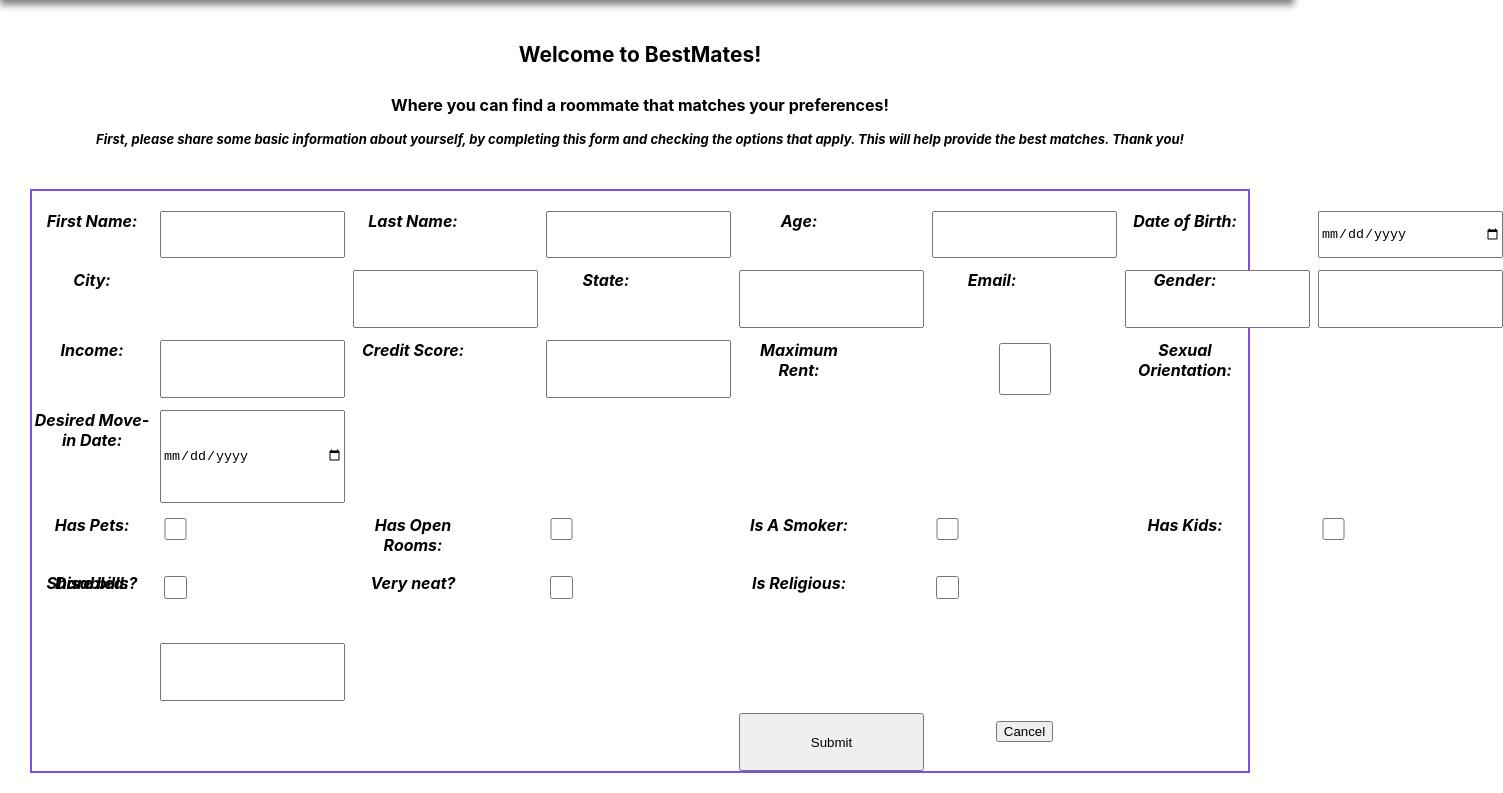
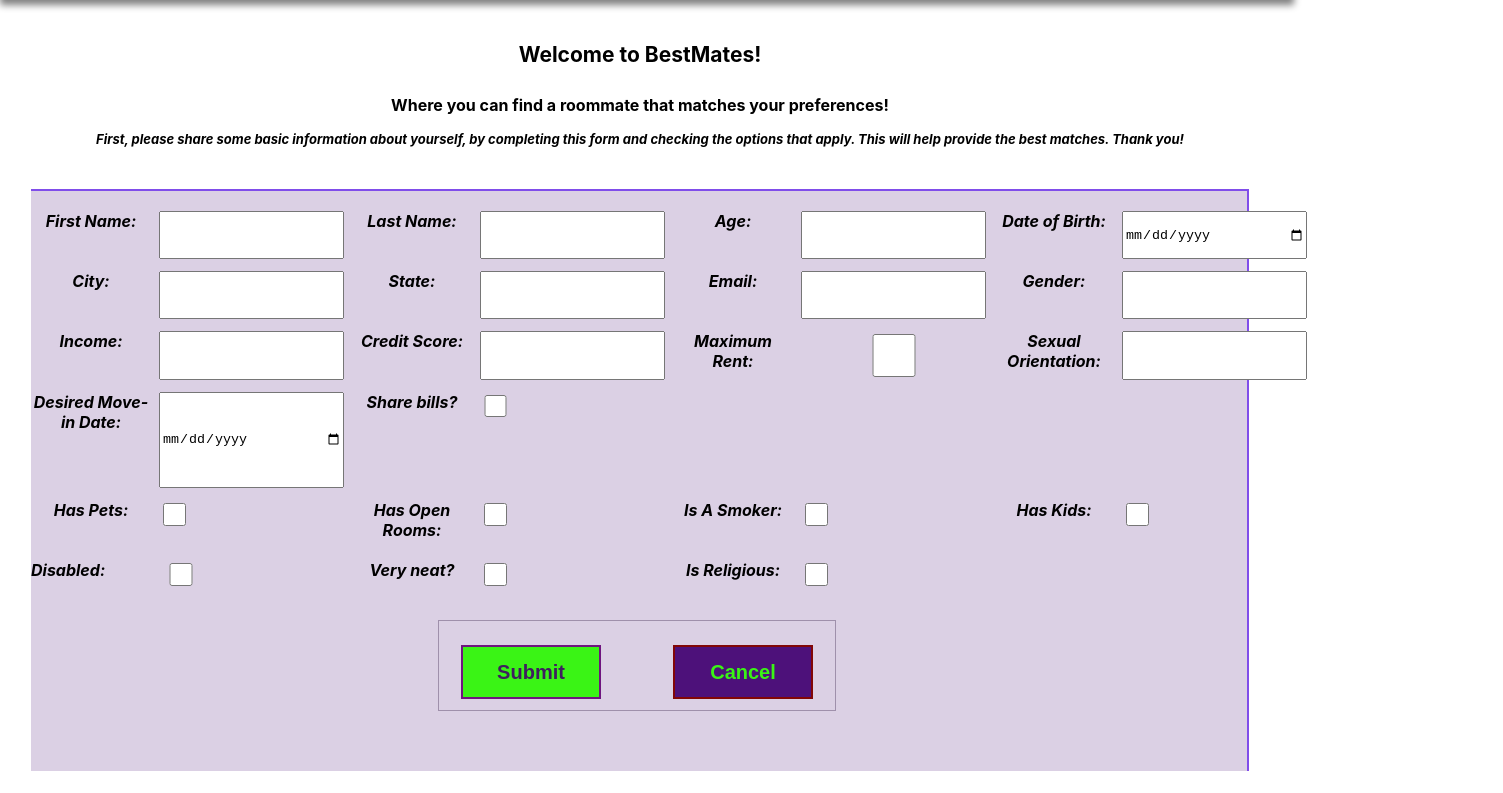
Before and after one commit to sreeves07/BestMates-Frontend, a React (Create React App) app: page /new in a window 1280 px wide. Shown: the part 129-922 px from the top of the page, 1503 px wide, since content can reach past the window. Built offline with nearby package versions, Linux system fonts and the light colour scheme; no server answers.

Commit message:
updated new form - improved alignment of ellements, added styling for buttons

```diff
--- a/src/Components/NewForm.js
+++ b/src/Components/NewForm.js
@@ -106,9 +106,6 @@ const addNewUser = (newUser) => {
       setNewUser({ ...newUser, Is_Religious: !newUser.Is_Religious });
     };
 
-
-
-
    function handleSubmit(event){
     event.preventDefault()
     //addNewUser(newUser)
@@ -134,8 +131,7 @@ const addNewUser = (newUser) => {
                 onChange={handleTextChange}
                 //value={input}
                 required
-                /><br/><br/>
-
+                />
           <label className='newFormLabel basicInfo2-lastName' htmlFor="lastName">Last Name: </label>
           <input
                 className='lastName'
@@ -144,8 +140,7 @@ const addNewUser = (newUser) => {
                 type="text"
                 onChange={handleTextChange}
                 //value={input}
-                /><br/><br/>
-
+                />
           <label className='newFormLabel basicInfo3-age' htmlFor="age">Age: </label>
           <input
                 className='age'
@@ -154,8 +149,7 @@ const addNewUser = (newUser) => {
                 type= "number"
                 onChange={handleTextChange}
                 //value={input}
-                /><br/><br/>
-
+                />
           <label className='newFormLabel basicInfo4-birthDate'  htmlFor="birthDate">Date of Birth: </label>
           <input
                 className='birthDate'
@@ -164,8 +158,7 @@ const addNewUser = (newUser) => {
                 type="date"
                 onChange={handleTextChange}
                 //value={input}
-                /><br/><br/>
-
+                />
 
            {/* ****** Grid Row 2 ***** */}
            {/* Basic Info Continued */}
@@ -178,7 +171,7 @@ const addNewUser = (newUser) => {
                 type= "text"
                 onChange={handleTextChange}
                // value={input}
-                /><br/><br/>
+                />
 
           <label className='newFormLabel basicInfo6-state'  htmlFor="state">State: </label>
           <input
@@ -188,9 +181,7 @@ const addNewUser = (newUser) => {
                 type="text"
                 onChange={handleTextChange}
                 //value={input}
-                /><br/><br/>
-
-
+                />
           <label className='newFormLabel basicInfo7-email' htmlFor="email">Email: </label>
           <input
                 className='email'
@@ -199,8 +190,7 @@ const addNewUser = (newUser) => {
                 type="text"
                 onChange={handleTextChange}
                 //value={input}
-                /><br/><br/>
-
+                />
           <label className='newFormLabel basicInfo8-gender'  htmlFor="gender">Gender: </label>
           <input
                 className='gender'
@@ -209,10 +199,7 @@ const addNewUser = (newUser) => {
                 type="text"
                 onChange={handleTextChange}
                 //value={input}
-                /><br/><br/>
-
-
-
+                />
 
           {/* ****** Grid Row 3 ***** */}
           {/* Attributes - text fields and dates */}
@@ -225,8 +212,7 @@ const addNewUser = (newUser) => {
                 type="text"
                 onChange={handleTextChange}
                 //value={input}
-                /><br/><br/>
-
+                />
           <label className='newFormLabel attribute2-creditScore'  htmlFor="creditScore">Credit Score: </label>
           <input
                 className='creditScore'
@@ -235,8 +221,7 @@ const addNewUser = (newUser) => {
                 type="text"
                 onChange={handleTextChange}
                 //value={input}
-                /><br/><br/>
-
+                />
           <label className='newFormLabel attribute3-maxRent'  htmlFor="maxRent">Maximum Rent: </label>
           <input
                 className='maxRent'
@@ -245,17 +230,16 @@ const addNewUser = (newUser) => {
                 type="checkbox"
                 onChange={handleTextChange}
                 //value={input}
-                /><br/><br/>
-
-         <label className='newFormLabel basicInfo9-sexOrient'  htmlFor="sexualOrientation">Sexual Orientation: </label>
+                />
+         <label className='newFormLabel basicInfo9-sexOrient'  htmlFor="sexOrient">Sexual Orientation: </label>
           <input
-                className='sexualOrientation'
-                id="sexualOrientation"
-                name="Sexual_Orientation"
+                className='sexOrient'
+                id="Sexual_Orientation"
+                name="sexOrient"
                 type="text"
                 onChange={handleTextChange}
                // value={input}
-                /><br/><br/>
+                />
 
          {/* ****** Grid Row 4 ***** */}
          {/* Attributes - Date field */}
@@ -268,8 +252,7 @@ const addNewUser = (newUser) => {
                 type="date"
                 onChange={handleTextChange}
                 //value={input}
-                /><br/><br/>
-
+                />
 
           {/* ****** Grid Row 5 ***** */}
           {/* Attributes - Checkboxes - Boolean Values */}
@@ -283,8 +266,7 @@ const addNewUser = (newUser) => {
                 onChange={ (event) => handleCheckboxChange1(event)}
                 //value={input}
                 checked={newUser.Is_Sharing_bills}
-                /><br/><br/>
-
+                />
           <label className='newFormLabel attribute6-hasOpenRooms'  htmlFor="hasOpenRooms">Has Open Rooms: </label>
           <input
                 className='hasOpenRooms'
@@ -295,7 +277,6 @@ const addNewUser = (newUser) => {
                 //value={input}
                 checked={newUser.Has_Open_Rooms}
                 /><br/><br/>
-
          <label className='newFormLabel attribute7-hasKids'  htmlFor="hasKids">Has Kids: </label>
           <input
                 className='hasKids'
@@ -305,9 +286,7 @@ const addNewUser = (newUser) => {
                 onChange={ (event) => handleCheckboxChange3(event)}
                 //value={input}
                 checked={newUser.Has_Kids}
-                /><br/><br/>
-
-
+                />
           <label className='newFormLabel attribute8-hasPets'  htmlFor="hasPets">Has Pets: </label>
           <input
                 className='hasPets'
@@ -316,9 +295,7 @@ const addNewUser = (newUser) => {
                 type="checkbox"
                 onChange={ (event) => handleCheckboxChange4(event)}
                 checked={newUser.Has_Pets}
-                /><br/><br/>
-
-
+                />
           <label className='newFormLabel attribute9-isSmoker'  htmlFor="isSmoker">Is A Smoker: </label>
           <input
                 className='isSmoker'
@@ -342,9 +319,7 @@ const addNewUser = (newUser) => {
                 onChange={ (event) => handleCheckboxChange6(event)}
                 //value={input}
                 checked={newUser.Is_Disabled}
-                /><br/><br/>
-
-
+                />
           <label  className='newFormLabel attribute11-isNeat' htmlFor="isNeat">Very neat? </label>
           <input
                 className='isNeat'
@@ -354,9 +329,7 @@ const addNewUser = (newUser) => {
                 onChange={ (event) => handleCheckboxChange7(event)}
                 //value={input}
                 checked={newUser.Is_Neat}
-                /><br/><br/>
-
-
+                />
           <label className='newFormLabel attribute12-isReligious'  htmlFor="isReligious">Is Religious: </label>
           <input
                 className='isReligious'
@@ -366,7 +339,21 @@ const addNewUser = (newUser) => {
                 onChange={ (event) => handleCheckboxChange8(event)}
                 //value={input}
                 checked={newUser.Is_Religious}
-                /><br/><br/>
+                />
+           <span className='newFormButtonsBox'>
+                <button className='submitButton-newForm' type="submit">Submit</button>
+
+                  <Link className="cancelButton-newForm" to={`/`}>
+                        <button className='cancelBtn-nf'>Cancel</button>
+                  </Link>
+          </span>
+        </form>
+    </div>
+  )
+}
+
+export default NewForm
+
 
           {/* <label htmlFor="profileImage">Image URL:</label>
           <input
@@ -378,15 +365,3 @@ const addNewUser = (newUser) => {
               placeholder="http://"
               onChange={handleImageChange}
             /> */}
-          <button type="submit">Submit</button>
-          <Link to={`/`}>
-            <button className="CancelNewUserButton">Cancel</button>
-          </Link>
-        </form>
-
-
-    </div>
-  )
-}
-
-export default NewForm
--- a/src/newForm.css
+++ b/src/newForm.css
@@ -5,10 +5,13 @@
     padding-top: 20px;
     border: 2px solid rgb(128, 77, 234);   /* color in logo */
     display: grid;
-    grid-template-columns: .7fr 1fr .7fr 1fr .7fr 1fr .7fr 1fr;
+    grid-template-columns: 1fr 1fr .7fr 1fr .7fr 1fr .7fr 1fr;
     grid-template-rows: .5fr .5fr .5fr 1fr .5fr .5fr .5fr .5fr;
     row-gap: 12px;
     column-gap: 8px;
+    background-color: rgb(219, 208, 228);
+    border-left: black;
+    border-bottom: blue;
 }
 
 /* *********** NEW FORM HEADINGS   ********** */
@@ -89,29 +92,29 @@
     grid-row: 2
 }
 .city{
+    grid-column-start: 2;
+    grid-column-end: 3;
+    grid-row: 2
+}
+.basicInfo6-state{
     grid-column-start: 3;
     grid-column-end: 4;
     grid-row: 2
 }
-.basicInfo6-state{
+.state{
     grid-column-start: 4;
     grid-column-end: 5;
     grid-row: 2
 }
-.state{
+
+.basicInfo7-email{
     grid-column-start: 5;
     grid-column-end: 6;
     grid-row: 2
 }
-
-.basicInfo7-email{
+.email{
     grid-column-start: 6;
     grid-column-end: 7;
-    grid-row: 2
-}
-.email{
-    grid-column-start: 7;
-    grid-column-end: 8;
     grid-row: 2
 }
 
@@ -167,7 +170,7 @@
     grid-column-end: 8;
     grid-row: 3
 }
-.sexuaOrientation{
+.sexOrient{
     grid-column-start: 8;
     grid-column-end: 9;
     grid-row: 3
@@ -194,16 +197,16 @@
 /* ***********  FORM GRID ROW 5   ********** */
 
 .attribute5-isSharingBills{
-    grid-column-start: 1;
-    grid-column-end: 2;
-    grid-row: 6
+    grid-column-start: 3;
+    grid-column-end: 4;
+    grid-row: 4
 }
 .isSharingBills{
     width: 1.7em;
     height: 1.7em;
-    grid-column-start: 2;
-    grid-column-end: 3;
-    grid-row: 6
+    grid-column-start: 4;
+    grid-column-end: 5;
+    grid-row: 4;
 }
 
 .attribute6-hasOpenRooms{
@@ -264,12 +267,14 @@
 /* *********** FORM GRID ROW 6   ********** */
 
 .attribute10-isDisabled{
+    width: 2.7em;
+    height: 1.7em;
     grid-column-start: 1;
     grid-column-end: 2;
     grid-row: 6
 }
 .isDisabled{
-    width: 1.7em;
+    width: 2.7em;
     height: 1.7em;
     grid-column-start: 2;
     grid-column-end: 3;
@@ -304,49 +309,51 @@
 
 /* *********** FORM GRID ROW 7   ********** */
 
-/* .attribute9{ -moved to row 4
-    grid-column-start: 1;
-    grid-column-end: 2;
-    grid-row: 7
-}
-.moveInDate{  - moved to row 4
-    grid-column-start: 2;
-    grid-column-end: 3;
-    grid-row: 7
-} */
 
-/* .attribute10{ -moved to row 3
-    grid-column-start: 3;
-    grid-column-end: 4;
-    grid-row: 7
-}
-.maxRent{ -moved to row 3
+.newFormButtonsBox{
+    width: 16.5em;
+    height: 2.7em;
+    margin-left: -1.75em;
+    padding-top: 1em;
     grid-column-start: 4;
-    grid-column-end: 5;
-    grid-row: 7
+    grid-column-end: 7;
+    grid-row: 7 ;
+    border: 1px solid rgba(70, 51, 88, 0.405);
 }
 
-.attribute11{ -moved to row 3
-    grid-column-start: 5;
-    grid-column-end: 6;
-    grid-row: 7
+.submitButton-newForm{
+    width: 7em;
+    height: 2.7em;
+    background-color:rgb(63, 30, 95);
+    color: yellowgreen;
+    border: 2px solid rgb(111, 21, 127);
+    font-size: 20px;
+    font-weight: bold;
+    color:rgb(63, 30, 95);
+    background-color: rgb(58, 244, 21);
 }
-.creditScore{ -moved to row 3
-    grid-column-start: 6;
-    grid-column-end: 7;
-    grid-row: 7
+a.cancelButton-newForm{
+    margin-left: 3em;
+}
+.cancelBtn-nf{
+    width: 7em;
+    height: 2.7em;
+    color: rgb(58, 244, 21);
+    border: 2px solid rgb(130, 7, 7);
+    background-color: rgb(77, 17, 122);
+    font-size: 20px;
+    font-weight: bold;
 }
 
-.attribute12{ -moved to row 3
-    grid-column-start: 7;
-    grid-column-end: 8;
-    grid-row: 7
+.submitButton-newForm:hover{
+    background-color:yellow;
+    border: 3.5px solid black
 }
-.income{ -moved to row 3
-    grid-column-start: 8;
-    grid-column-end: 9;
-    grid-row: 7
-} */
+.cancelBtn-nf:hover{
+    background-color:rgb(193, 14, 14);
+    border: 3.5px solid black
+}
+
 
 
 /* ***********    ********** */
```
